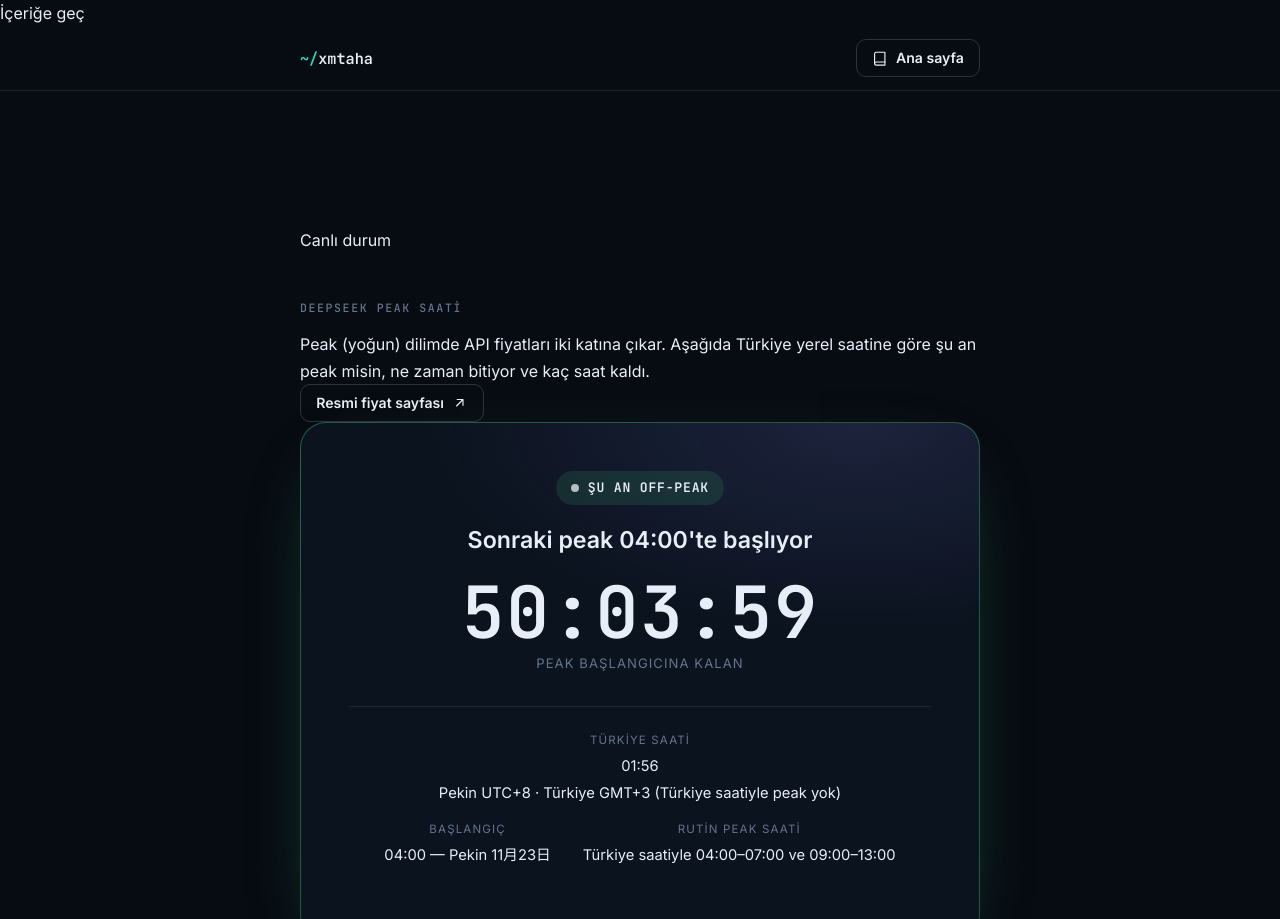
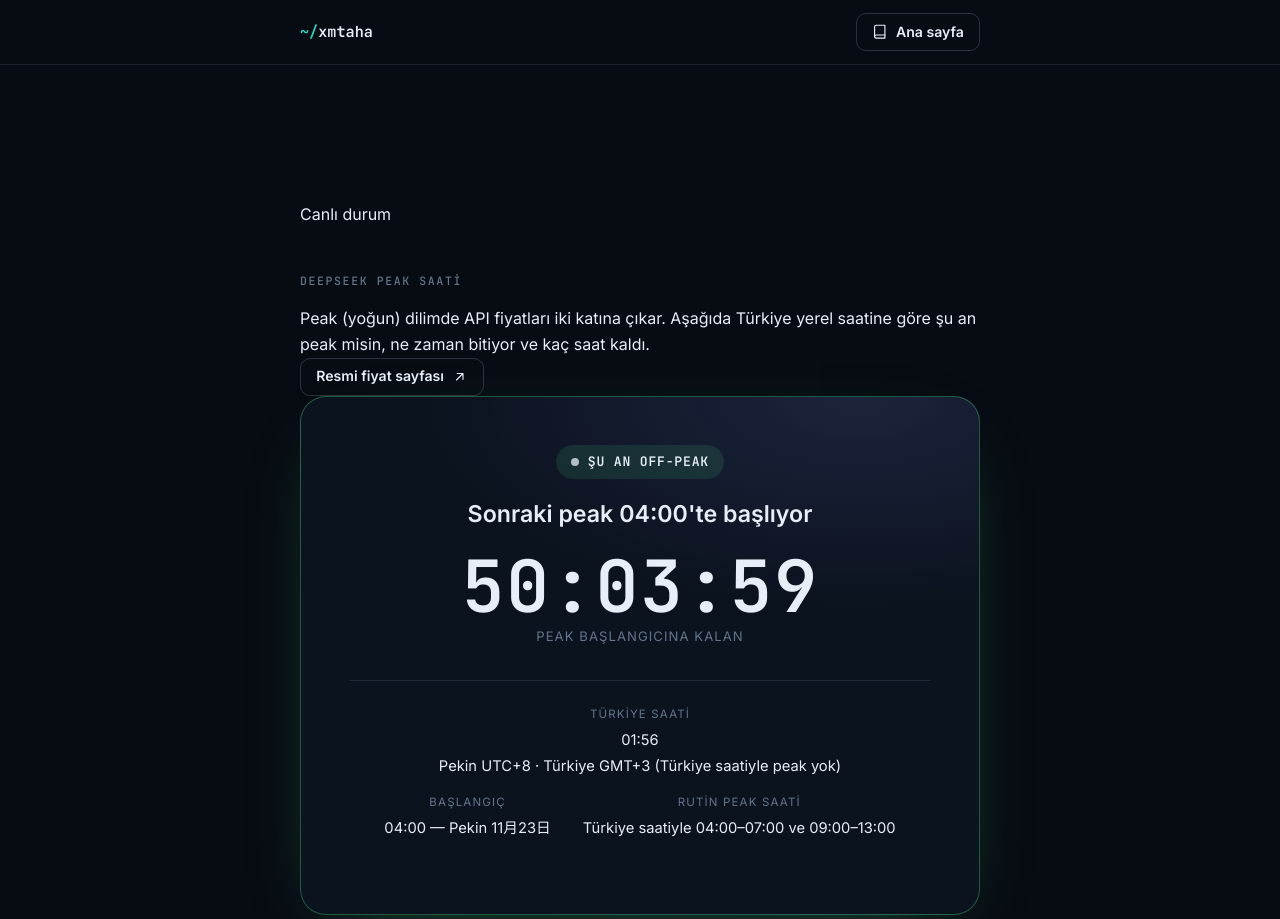
Before and after one commit to xmtaha/xprofit, a plain HTML site: page deepseek/index.html in a window 1280 px wide. Shown: the top 919 px of the page. Drawn offline with Linux system fonts and the light colour scheme.

Commit message:
fix: deepseek sayfasindaki stilsiz skip-link

```diff
--- a/deepseek/index.html
+++ b/deepseek/index.html
@@ -85,8 +85,6 @@
     </symbol>
   </svg>
 
-  <a class="skip-link" href="#main">İçeriğe geç</a>
-
   <header class="site-header" id="site-header">
     <nav class="nav container" id="nav" aria-label="Ana menü">
       <a class="brand" href="../">
```
